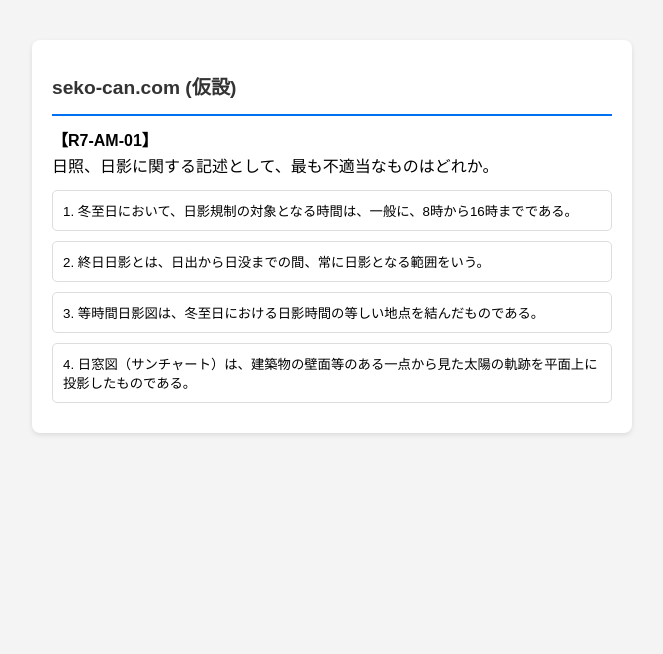
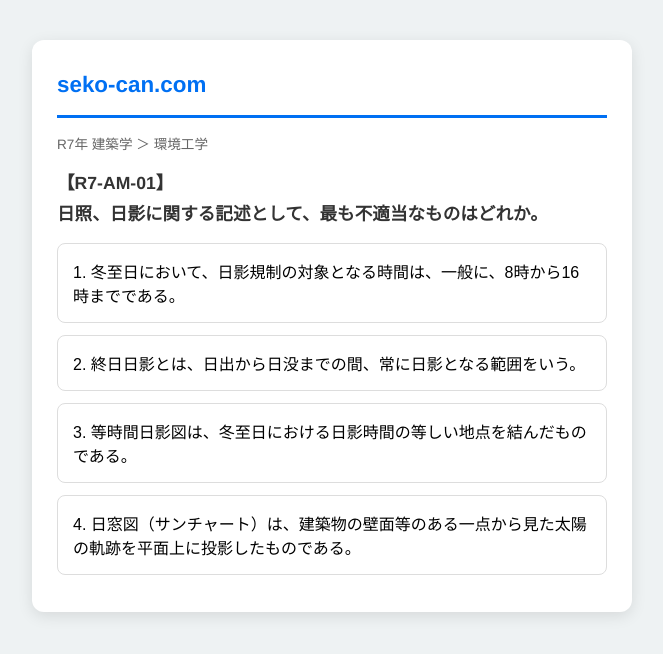
Before and after one commit to kenchiku1/seko-can-data, a plain HTML site: page index.html in a window 1280 px wide. Shown: the whole page, without its empty margins (308-971 px from the left). Drawn offline with Linux system fonts and the light colour scheme.

Commit message:
Update index.html

```diff
--- a/index.html
+++ b/index.html
@@ -2,37 +2,106 @@
 <html lang="ja">
 <head>
     <meta charset="UTF-8">
-    <title>seko-can.com | 一級建築施工管理技士 過去問</title>
+    <meta name="viewport" content="width=device-width, initial-scale=1.0">
+    <title>seko-can.com | 戦略的過去問演習</title>
     <style>
-        body { font-family: sans-serif; max-width: 600px; margin: 20px auto; padding: 20px; line-height: 1.6; background: #f4f4f4; }
-        .card { background: white; padding: 20px; border-radius: 8px; box-shadow: 0 2px 5px rgba(0,0,0,0.1); }
-        h1 { color: #333; font-size: 1.2rem; border-bottom: 2px solid #0070f3; padding-bottom: 10px; }
-        .choice { display: block; width: 100%; margin: 10px 0; padding: 10px; text-align: left; border: 1px solid #ddd; border-radius: 5px; cursor: pointer; background: #fff; }
-        .choice:hover { background: #e0f0ff; }
-        #explanation { display: none; margin-top: 20px; padding: 15px; background: #e7f3ff; border-left: 5px solid #0070f3; }
+        body { font-family: 'Helvetica Neue', Arial, sans-serif; max-width: 600px; margin: 20px auto; padding: 20px; line-height: 1.8; background: #eef2f3; color: #333; }
+        .card { background: white; padding: 25px; border-radius: 12px; box-shadow: 0 4px 15px rgba(0,0,0,0.1); margin-bottom: 20px; }
+        h1 { color: #0070f3; font-size: 1.4rem; border-bottom: 3px solid #0070f3; padding-bottom: 10px; margin-top: 0; }
+        .meta-info { font-size: 0.85rem; color: #666; margin-bottom: 10px; }
+        .choice { display: block; width: 100%; margin: 12px 0; padding: 15px; text-align: left; border: 1px solid #ddd; border-radius: 8px; cursor: pointer; background: #fff; font-size: 1rem; transition: 0.2s; }
+        .choice:hover { background: #f0f7ff; border-color: #0070f3; }
+        #explanation { display: none; margin-top: 20px; padding: 20px; background: #f0f9ff; border-left: 6px solid #0070f3; border-radius: 4px; }
+        .ans-block { margin-top: 15px; display: block; }
+        .message-box { background: #fff4e5; border-left: 6px solid #ffa500; padding: 15px; margin-top: 15px; font-size: 0.95rem; }
+        .nav-btn { background: #0070f3; color: white; border: none; padding: 12px; border-radius: 8px; cursor: pointer; font-size: 1.1rem; width: 100%; margin-top: 20px; font-weight: bold; }
+        .result-rank { font-size: 1.5rem; font-weight: bold; color: #d32f2f; text-align: center; margin: 20px 0; }
     </style>
 </head>
 <body>
-    <div class="card">
-        <h1>seko-can.com (仮設)</h1>
-        <div id="question-area">読み込み中...</div>
-        <div id="choices-area"></div>
-        <div id="explanation"></div>
+    <div id="app" class="card">
+        <h1>seko-can.com</h1>
+        <div id="quiz-container">
+            <div class="meta-info" id="meta-area"></div>
+            <div id="question-area" style="font-weight: bold; font-size: 1.1rem;"></div>
+            <div id="choices-area"></div>
+            <div id="explanation"></div>
+            <button id="next-btn" class="nav-btn" style="display:none;" onclick="nextQuestion()">次の問題へ</button>
+        </div>
+        <div id="result-container" style="display:none;">
+            <div class="result-rank" id="rank-display"></div>
+            <div id="score-details" style="text-align: center;"></div>
+            <button class="nav-btn" onclick="location.reload()">もう一度挑戦する</button>
+        </div>
     </div>
+
     <script>
+        let allQuestions = [];
+        let currentIndex = 0;
+        let score = 0;
+
         fetch('H20-R7.json')
-            .then(response => response.json())
+            .then(res => res.json())
             .then(data => {
-                const q = data[0]; // 1問目だけ表示するテスト
-                document.getElementById('question-area').innerHTML = `<strong>【${q.id}】</strong><br>${q.question}`;
-                let choicesHtml = '';
-                for (let key in q.choices) {
-                    choicesHtml += `<button class="choice" onclick="showAns()">${key}. ${q.choices[key]}</button>`;
-                }
-                document.getElementById('choices-area').innerHTML = choicesHtml;
-                document.getElementById('explanation').innerHTML = `<strong>正解：${q.answer}</strong><br>${q.explanation}`;
+                allQuestions = data;
+                showQuestion();
             });
-        function showAns() { document.getElementById('explanation').style.display = 'block'; }
+
+        function showQuestion() {
+            const q = allQuestions[currentIndex];
+            document.getElementById('explanation').style.display = 'none';
+            document.getElementById('next-btn').style.display = 'none';
+            document.getElementById('meta-area').innerHTML = `${q.year}年 ${q.category} ＞ ${q.subcategory}`;
+            document.getElementById('question-area').innerHTML = `【${q.id}】<br>${q.question}`;
+            let choicesHtml = '';
+            for (let key in q.choices) {
+                choicesHtml += `<button class="choice" onclick="checkAns('${key}')">${key}. ${q.choices[key]}</button>`;
+            }
+            document.getElementById('choices-area').innerHTML = choicesHtml;
+        }
+
+        function checkAns(selected) {
+            const q = allQuestions[currentIndex];
+            if (selected == q.answer) score++;
+
+            // 数字の前に改行を入れる処理
+            let formattedExp = q.explanation
+                .replace(/([2-4]\.)/g, '<br><span class="ans-block">$1</span>')
+                .replace(/(1\.)/, '<span class="ans-block">$1</span>');
+
+            let expHtml = `<strong>正解：${q.answer}</strong><hr>${formattedExp}`;
+
+            if (q.examiner_trap || q.examiner_message) {
+                expHtml += `<div class="message-box">
+                    <strong>👷‍♂️ 現場所長の目線：</strong><br>${q.examiner_message}<br>
+                    <br><strong>⚠️ 出題者の罠：</strong><br>${q.examiner_trap}
+                </div>`;
+            }
+
+            document.getElementById('explanation').innerHTML = expHtml;
+            document.getElementById('explanation').style.display = 'block';
+            document.getElementById('next-btn').style.display = 'block';
+            const btns = document.getElementsByClassName('choice');
+            for(let btn of btns) btn.disabled = true;
+        }
+
+        function nextQuestion() {
+            currentIndex++;
+            if (currentIndex < allQuestions.length) {
+                showQuestion();
+            } else {
+                showResult();
+            }
+        }
+
+        function showResult() {
+            document.getElementById('quiz-container').style.display = 'none';
+            document.getElementById('result-container').style.display = 'block';
+            const rate = (score / allQuestions.length) * 100;
+            let rank = (rate >= 100) ? "🏆 統括所長級" : (rate >= 80) ? "🏗️ 現場所長級" : (rate >= 60) ? "👷‍♂️ 主任級" : "🔧 見習い工級";
+            document.getElementById('rank-display').innerText = rank;
+            document.getElementById('score-details').innerHTML = `正解数: ${score} / ${allQuestions.length}<br>正解率: ${rate.toFixed(1)}%`;
+        }
     </script>
 </body>
 </html>
```
